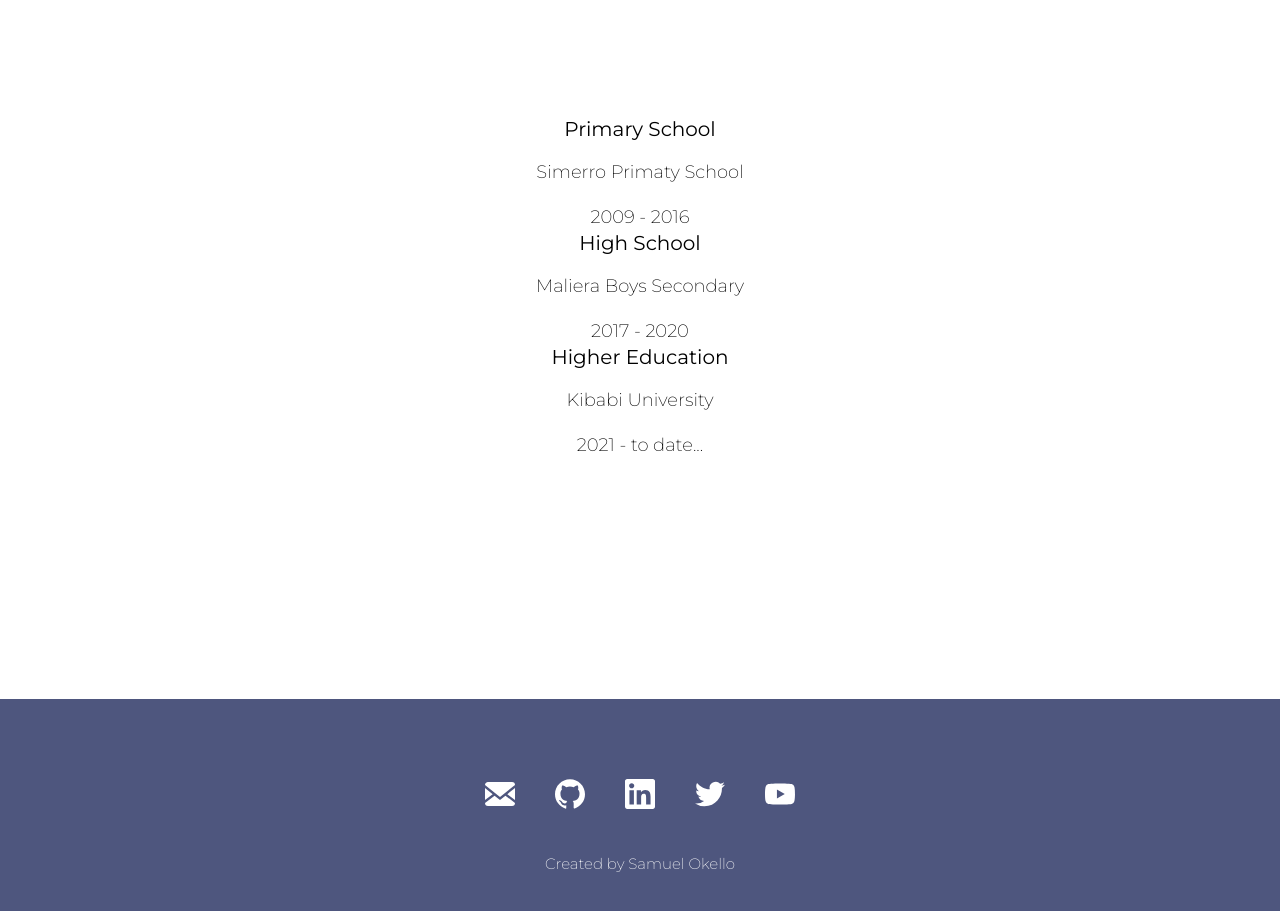
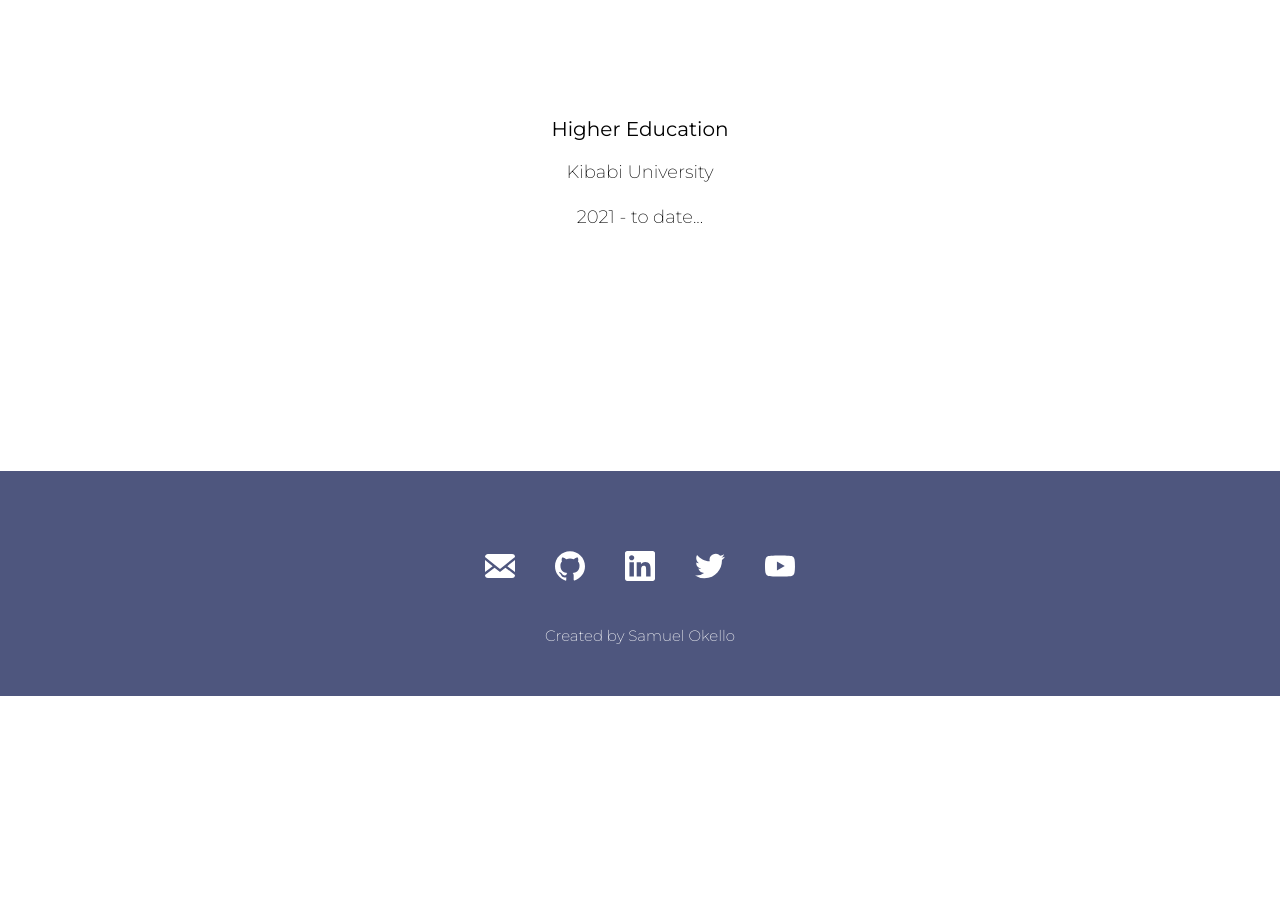
Before and after one commit to OkelloSam21/automatic-octo-rotary-phone, a React (Vite) app: page / in a window 1280 px wide. Shown: the part 2810-3721 px from the top of the page. After the commit the page ends 3506 px from the top, so only its background shows below. Built offline with nearby package versions, Linux system fonts and the light colour scheme.

Commit message:
Update Education.jsx

```diff
--- a/src/Components/Education.jsx
+++ b/src/Components/Education.jsx
@@ -15,16 +15,6 @@ const Education = () => {
         }}
       >
         <div className="education-item">
-          <h3>Primary School</h3>
-          <p>Simerro Primaty School</p>
-          <p> 2009 - 2016</p>
-        </div>
-        <div className="education-item">
-          <h3>High School</h3>
-          <p>Maliera Boys Secondary </p>
-          <p>2017 - 2020</p>
-        </div>
-        <div className="education-item">
           <h3>Higher Education</h3>
           <p>Kibabi University</p>
           <p>2021 - to date...</p>
```
